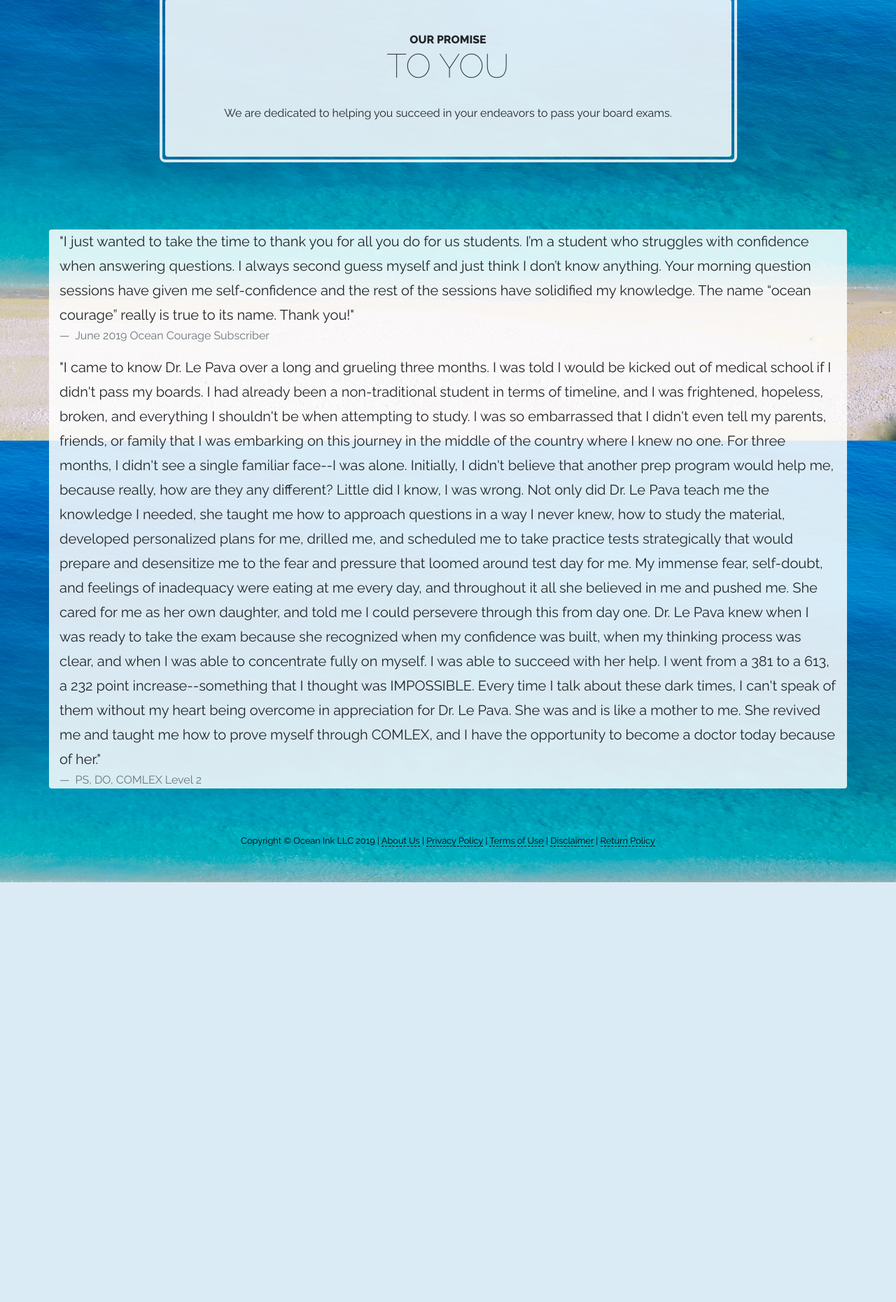
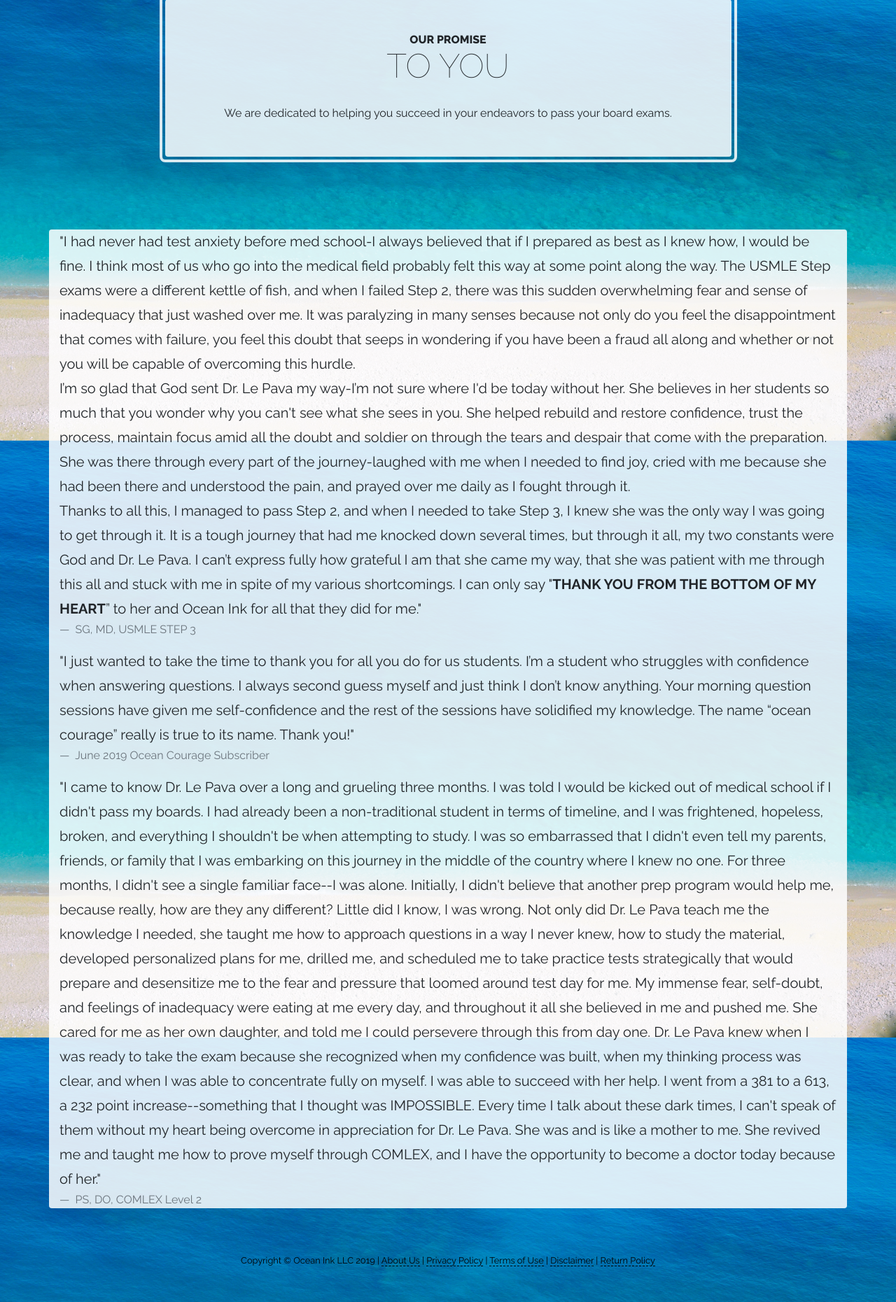
Before and after one commit to bobort/cheese, a Django app: template templates/index.html in a window 1280 px wide. Shown: the part 1077-2938 px from the top of the page at 70% size. Before the commit the page ends 2338 px from the top, so only its background shows below. Run offline with Django 3.2, Linux system fonts and the light colour scheme; the template is opened without the code that fills it, so the values that code supplies are empty; some libraries are stand-ins or nearby versions.

Commit message:
added testimonial

```diff
--- a/templates/section_testimonials.html
+++ b/templates/section_testimonials.html
@@ -1,5 +1,32 @@
 <section class="page-section clearfix">
     <div class="container bg-faded rounded">
+        <blockquote class="blockquote">
+            <p class="mb-0">
+                "I had never had test anxiety before med school-I always believed that if I prepared as best as
+                I knew how, I would be fine. I think most of us who go into the medical field probably felt this
+                way at some point along the way. The USMLE Step exams were a different kettle of fish, and when
+                I failed Step 2, there was this sudden overwhelming fear and sense of inadequacy that just washed
+                over me. It was paralyzing in many senses because not only do you feel the disappointment that
+                comes with failure, you feel this doubt that seeps in wondering if you have been a fraud all
+                along and whether or not you will be capable of overcoming this hurdle.<br>
+                I’m so glad that God sent Dr. Le Pava my way-I’m not sure where I'd be today without her.
+                She believes in her students so much that you wonder why you can't see what she sees in you.
+                She helped rebuild and restore confidence, trust the process, maintain focus amid all the doubt
+                and soldier on through the tears and despair that come with the preparation. She was there through
+                every part of the journey-laughed with me when I needed to find joy, cried with me because she
+                had been there and understood the pain, and prayed over me daily as I fought through it.<br>
+                Thanks to all this, I managed to pass Step 2, and when I needed to take Step 3, I knew she was
+                the only way I was going to get through it. It is a tough journey that had me knocked down
+                several times, but through it all, my two constants were God and Dr. Le Pava. I can’t express
+                fully how grateful I am that she came my way, that she was patient with me through this all
+                and stuck with me in spite of my various shortcomings. I can only say
+                "<strong>THANK YOU FROM THE BOTTOM OF MY HEART</strong>” to her and Ocean Ink for all
+                that they did for me."
+            </p>
+            <footer class="blockquote-footer">
+                SG, MD, USMLE STEP 3
+            </footer>
+        </blockquote>
         <blockquote class="blockquote">
             <p class="mb-0">
                 "I just wanted to take the time to thank you for all you do for us students. I’m a student who struggles
```
